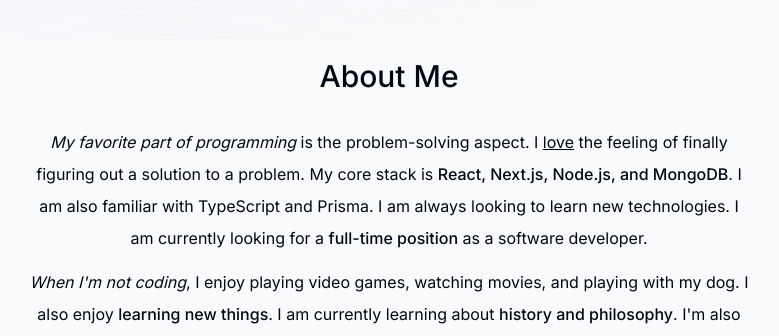
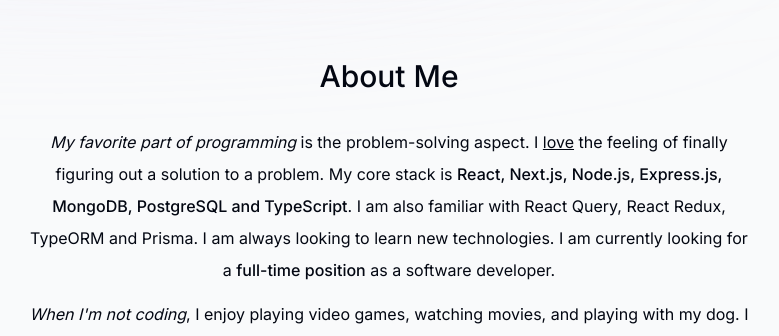
Before and after one commit to iamjailan/iamjailan, a Next.js app: page / in a window 1280 px wide. Shown: the part 766-1102 px from the top of the page, without its empty margins (251-1030 px from the left). Built offline with nearby package versions, Linux system fonts and the light colour scheme; no server answers.

Commit message:
Send email functionaity is added

```diff
--- a/actions/sendEmail.ts
+++ b/actions/sendEmail.ts
@@ -27,7 +27,7 @@
   try {
     data = await resend.emails.send({
       from: "Contact Form <onboarding@resend.dev>",
-      to: "bytegrad@gmail.com",
+      to: "ahmadjailan2012@gmail.com",
       subject: "Message from contact form",
       reply_to: senderEmail,
       react: React.createElement(ContactFormEmail, {
--- a/app/layout.tsx
+++ b/app/layout.tsx
@@ -10,8 +10,8 @@
 const inter = Inter({ subsets: ["latin"] });
 
 export const metadata = {
-  title: "Ricardo | Personal Portfolio",
-  description: "Ricardo is a full-stack developer with 8 years of experience.",
+  title: "Jailan Mirkhel | Personal Portfolio",
+  description: "Jailan is a full-stack developer with 2 years of experience.",
 };
 
 export default function RootLayout({
--- a/components/about.tsx
+++ b/components/about.tsx
@@ -24,12 +24,13 @@
         feeling of finally figuring out a solution to a problem. My core stack
         is{" "}
         <span className="font-medium">
-          React, Next.js, Node.js, and MongoDB
+          React, Next.js, Node.js, Express.js, MongoDB, PostgreSQL and
+          TypeScript
         </span>
-        . I am also familiar with TypeScript and Prisma. I am always looking to
-        learn new technologies. I am currently looking for a{" "}
-        <span className="font-medium">full-time position</span> as a software
-        developer.
+        . I am also familiar with React Query, React Redux, TypeORM and Prisma.
+        I am always looking to learn new technologies. I am currently looking
+        for a <span className="font-medium">full-time position</span> as a
+        software developer.
       </p>
 
       <p>
--- a/components/contact.tsx
+++ b/components/contact.tsx
@@ -34,7 +34,7 @@
       <p className="text-gray-700 -mt-6 dark:text-white/80">
         Please contact me directly at{" "}
         <a className="underline" href="mailto:example@gmail.com">
-          example@gmail.com
+          ahmadjailan2012@gmail.com
         </a>{" "}
         or through this form.
       </p>
```
